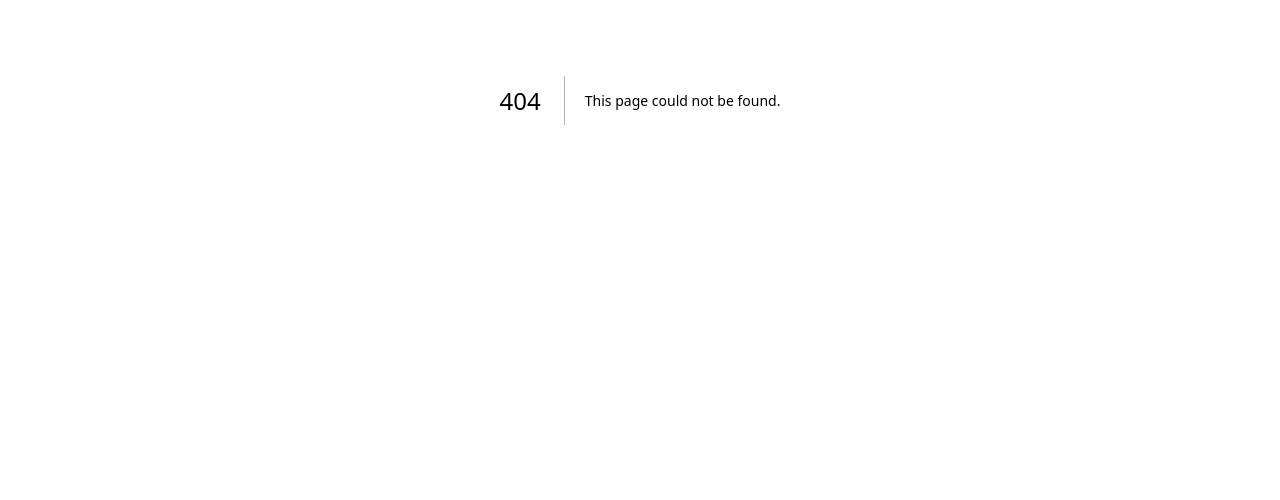
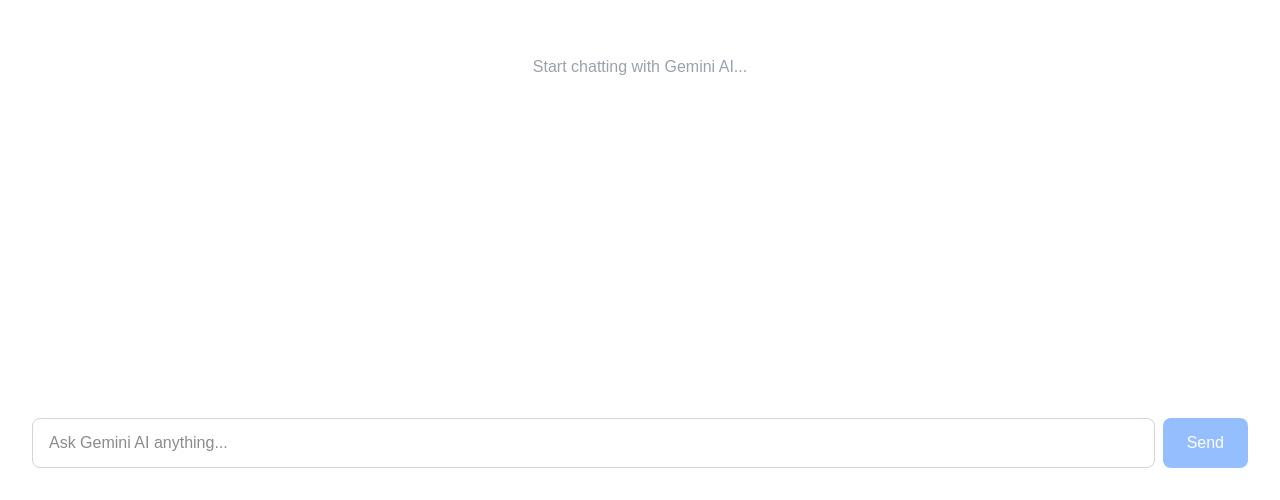
Before and after one commit to monkikat/gcw-mathpix-ocr-language-chat, a Next.js app in the folder gcw-ocr-language-chat/: page /chat_mode in a window 1280 px wide. Before the commit this address had no page. Shown: the part 300-800 px from the top of the page. Built offline with nearby package versions, Linux system fonts and the light colour scheme.

Commit message:
implemented chat mode skeleton

```diff
--- /dev/null
+++ b/gcw-ocr-language-chat/app/api/gemini-ai-model/route.ts
@@ -0,0 +1,38 @@
+import { GoogleGenerativeAI } from "@google/generative-ai";
+import { NextResponse } from "next/server";
+
+const genAI = new GoogleGenerativeAI(process.env.GOOGLE_GEMINI_API || "");
+const model = genAI.getGenerativeModel({
+  model: "gemini-2.0-flash-001",
+  tools: [
+    {
+      codeExecution: {},
+    },
+  ],
+});
+
+
+/**
+ * API route for generating content using Gemini AI model.
+ */
+export async function POST(req: Request): Promise<Response> {
+  /**
+   * Get the prompt from the request body.
+   */
+  const data = await req.json();
+  const prompt = data.text || "Explain how AI works";
+
+  /**
+   * Use the Gemini AI model to generate content from the prompt.
+   */
+  const result = await model.generateContent(prompt);
+
+  /**
+   * Return the generated content as a JSON response.
+   */
+  return new Response(
+    JSON.stringify({
+      summary: result.response.text(),
+    }),
+  );
+}
--- /dev/null
+++ b/gcw-ocr-language-chat/app/chat_mode/page.tsx
@@ -0,0 +1,117 @@
+'use client';
+
+import { useState } from 'react';
+import { ChatMessage } from '@/types';
+
+const ChatMode = () => {
+  const [messages, setMessages] = useState<ChatMessage[]>([]);
+  const [inputValue, setInputValue] = useState('');
+  const [isLoading, setIsLoading] = useState(false);
+
+  const handleSend = async () => {
+    if (inputValue.trim() && !isLoading) {
+      const userMessage: ChatMessage = {
+        role: 'user',
+        content: inputValue,
+      };
+
+      setMessages([...messages, userMessage]);
+      setInputValue('');
+      setIsLoading(true);
+
+      try {
+        const response = await fetch('/api/gemini-ai-model', {
+          method: 'POST',
+          headers: {
+            'Content-Type': 'application/json',
+          },
+          body: JSON.stringify({ text: inputValue }),
+        });
+
+        const data = await response.json();
+        const assistantMessage: ChatMessage = {
+          role: 'assistant',
+          content: data.summary,
+        };
+
+        setMessages((prev) => [...prev, assistantMessage]);
+      } catch (error) {
+        console.error('Error calling Gemini API:', error);
+        const errorMessage: ChatMessage = {
+          role: 'assistant',
+          content: 'Sorry, there was an error processing your request.',
+        };
+        setMessages((prev) => [...prev, errorMessage]);
+      } finally {
+        setIsLoading(false);
+      }
+    }
+  };
+
+  const handleKeyPress = (e: React.KeyboardEvent<HTMLInputElement>) => {
+    if (e.key === 'Enter' && !isLoading) {
+      handleSend();
+    }
+  };
+
+  return (
+    <div className="h-screen w-full flex flex-col p-8">
+      {/* Chat messages area */}
+      <div className="flex-1 overflow-y-auto mb-4 space-y-4">
+        {messages.length === 0 ? (
+          <div className="flex items-center justify-center h-full text-gray-400">
+            Start chatting with Gemini AI...
+          </div>
+        ) : (
+          messages.map((message, index) => (
+            <div
+              key={index}
+              className={`flex ${
+                message.role === 'user' ? 'justify-end' : 'justify-start'
+              }`}
+            >
+              <div
+                className={`max-w-[70%] p-4 rounded-lg ${
+                  message.role === 'user'
+                    ? 'bg-blue-500 text-white'
+                    : 'bg-gray-100 text-gray-800'
+                }`}
+              >
+                <div className="whitespace-pre-wrap">{message.content}</div>
+              </div>
+            </div>
+          ))
+        )}
+        {isLoading && (
+          <div className="flex justify-start">
+            <div className="max-w-[70%] p-4 rounded-lg bg-gray-100 text-gray-800">
+              <div className="animate-pulse">Thinking...</div>
+            </div>
+          </div>
+        )}
+      </div>
+
+      {/* Input field */}
+      <div className="flex gap-2">
+        <input
+          type="text"
+          value={inputValue}
+          onChange={(e) => setInputValue(e.target.value)}
+          onKeyPress={handleKeyPress}
+          placeholder="Ask Gemini AI anything..."
+          disabled={isLoading}
+          className="flex-1 px-4 py-3 border border-gray-300 rounded-lg focus:outline-none focus:ring-2 focus:ring-blue-500 disabled:opacity-50"
+        />
+        <button
+          onClick={handleSend}
+          disabled={isLoading || !inputValue.trim()}
+          className="px-6 py-3 bg-blue-500 text-white rounded-lg hover:bg-blue-600 transition-colors disabled:opacity-50 disabled:cursor-not-allowed"
+        >
+          Send
+        </button>
+      </div>
+    </div>
+  );
+};
+
+export default ChatMode;
--- a/gcw-ocr-language-chat/app/script_mode/page.tsx
+++ b/gcw-ocr-language-chat/app/script_mode/page.tsx
@@ -6,6 +6,7 @@
 import { ChatMessage } from '../components/ChatMessage';
 import { TextToSpeechPlayer } from '../utils/textToSpeech';
 import 'katex/dist/katex.min.css';
+import { useRouter } from 'next/navigation';
 
 function ScriptModeContent() {
   const searchParams = useSearchParams();
@@ -13,6 +14,7 @@
   const [isPlaying, setIsPlaying] = useState(false);
   const [error, setError] = useState<string | null>(null);
   const ttsPlayerRef = useRef<TextToSpeechPlayer | null>(null);
+  const router = useRouter();
 
   // Initialize TTS player
   useEffect(() => {
@@ -113,7 +115,8 @@
               {error && (
                 <p className="text-red-500 text-sm max-w-xs text-right">{error}</p>
               )}
-              <button className='px-4 py-2 bg-gray-500 hover:bg-gray-600 text-white rounded'>
+              <button onClick={() => router.push('/chat_mode')}
+              className='px-4 py-2 bg-gray-500 hover:bg-gray-600 text-white rounded'>
                 Chat Mode
               </button>
               <button className='px-4 py-2 bg-gray-500 hover:bg-gray-600 text-white rounded'>
--- a/gcw-ocr-language-chat/package.json
+++ b/gcw-ocr-language-chat/package.json
@@ -10,11 +10,15 @@
   },
   "dependencies": {
     "@elevenlabs/react": "^0.8.0",
+    "@google/generative-ai": "^0.24.1",
+    "@tailwindcss/typography": "^0.5.19",
     "katex": "^0.16.25",
     "next": "15.5.6",
     "react": "19.1.0",
     "react-dom": "19.1.0",
-    "react-latex-next": "^3.0.0"
+    "react-latex-next": "^3.0.0",
+    "react-markdown": "^10.1.0",
+    "remark-gfm": "^4.0.1"
   },
   "devDependencies": {
     "@eslint/eslintrc": "^3",
--- a/gcw-ocr-language-chat/types/index.ts
+++ b/gcw-ocr-language-chat/types/index.ts
@@ -11,3 +11,8 @@
     fileName?: string;
     fileType?: string;
 };
+
+export interface ChatMessage {
+    role: 'user' | 'assistant';
+    content: string;
+};
```
Also changed, not shown: 1 other file (tests, documents, lock files or other folders).
